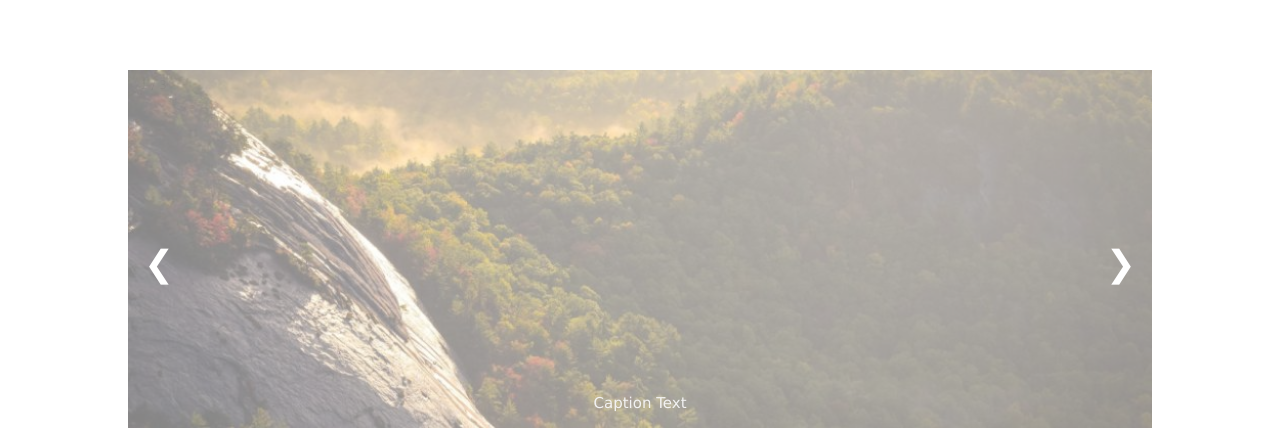
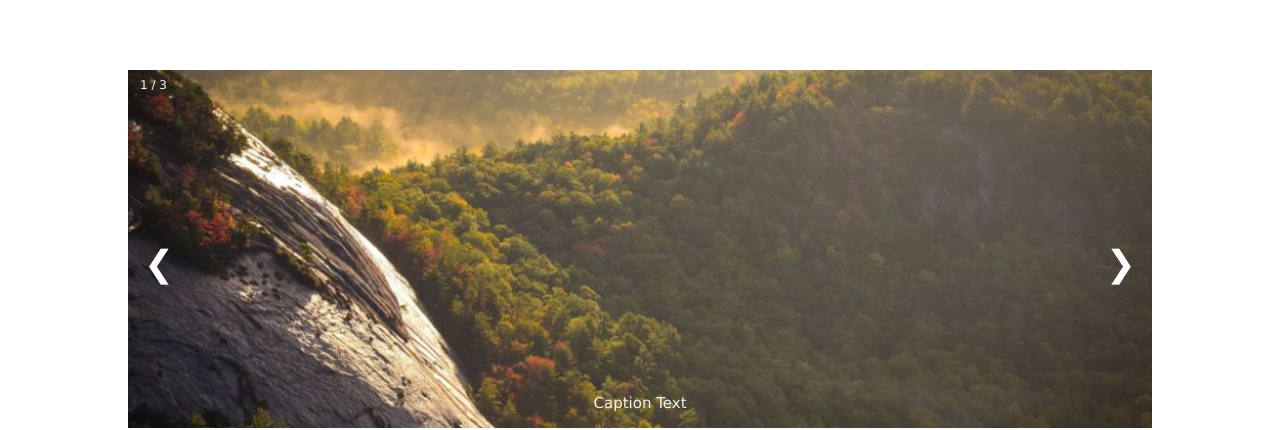
Before and after one commit to ArthurAlesi/StepCourse-2ndModule-Final-Project-HTML-CSS, a plain HTML site: page index.html in a window 1280 px wide. Shown: the part 383-813 px from the top of the page. Drawn offline with Linux system fonts and the light colour scheme.

Commit message:
Update slideshow.css

```diff
--- a/estilo/slideshow.css
+++ b/estilo/slideshow.css
@@ -14,7 +14,7 @@ body {
 
 .img_slide {
     vertical-align: middle;
-    opacity: 0.5;
+    /* opacity: 0.5; */
     /* z-index: -3; */
 }
 
@@ -23,7 +23,7 @@ body {
     /* max-width: 1000px; */
     width: 80%;
     position: relative;
-    z-index: -1;
+    /* z-index: -1; */
     margin: auto;
     padding: 0px 0;
     /* margin: 30px 0; */
```
